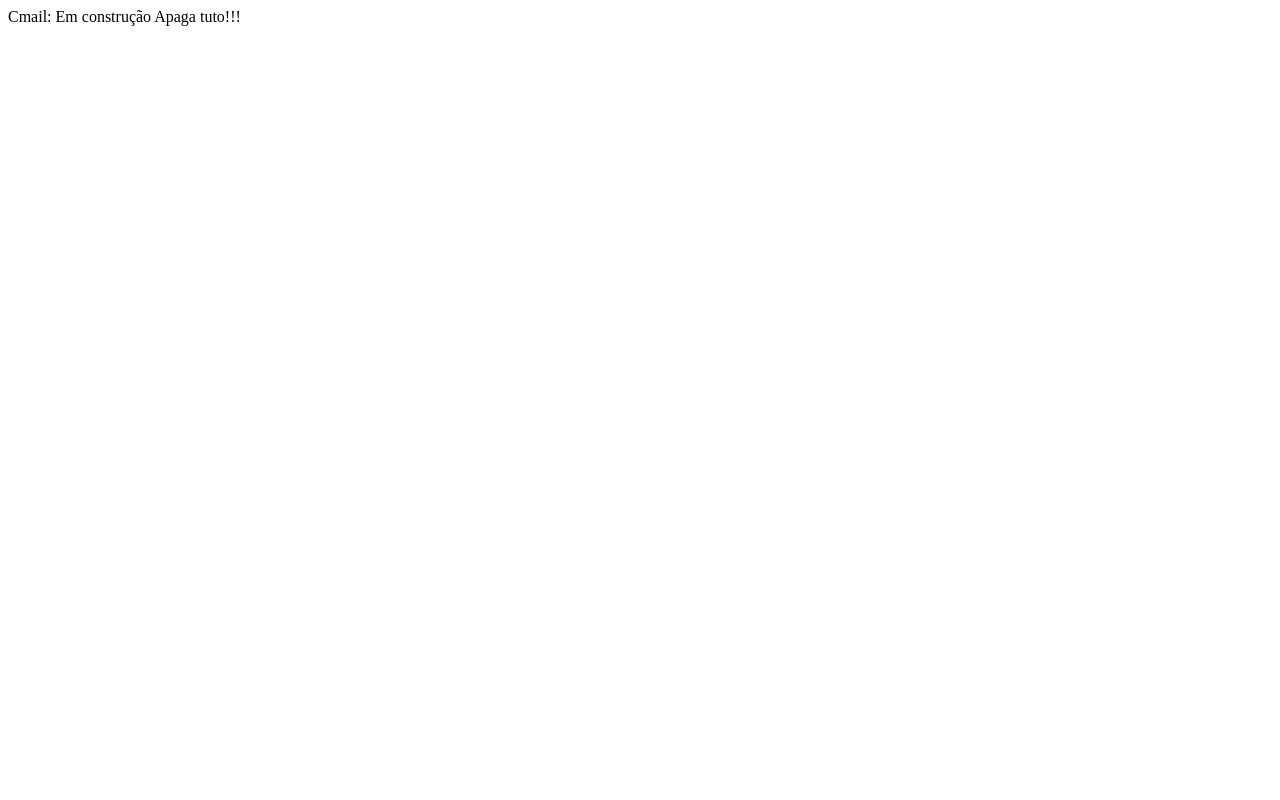
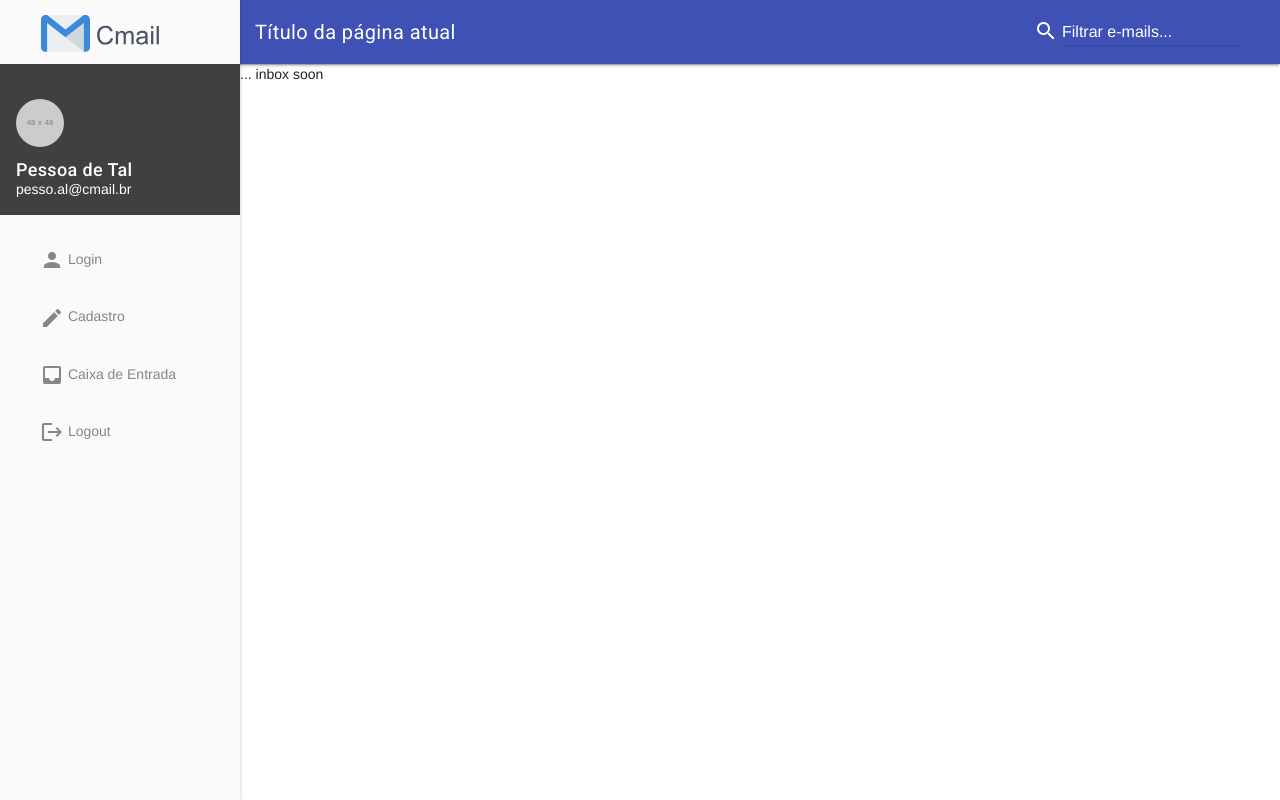
Before and after one commit to CaelumAulas/angular8733, an Angular app: page / in a window 1280 px wide. Built offline with nearby package versions, Linux system fonts and the light colour scheme.

Commit message:
já ta no github

```diff
--- a/src/app/app.component.html
+++ b/src/app/app.component.html
@@ -1,2 +1,9 @@
-Cmail: Em construção
-Apaga tuto!!!
+<div class="mdl-layout mdl-js-layout mdl-layout--fixed-drawer mdl-layout--fixed-header">
+  <cmail-header></cmail-header>
+
+  <main class="mdl-layout__content">
+    <div class="page-content">
+      ... inbox soon
+    </div>
+  </main>
+</div>
--- a/src/app/app.module.ts
+++ b/src/app/app.module.ts
@@ -2,10 +2,12 @@ import { BrowserModule } from '@angular/platform-browser';
 import { NgModule } from '@angular/core';
 
 import { AppComponent } from './app.component';
+import { HeaderComponent } from './header/header.component';
 
 @NgModule({
   declarations: [
-    AppComponent
+    AppComponent,
+    HeaderComponent
   ],
   imports: [
     BrowserModule
--- /dev/null
+++ b/src/app/header/header.component.css
@@ -0,0 +1,77 @@
+.headerGlobal__title {
+  left: 175px;
+ }
+
+ @media (max-width: 1024px) {
+  .headerGlobal {
+    display: flex;
+    z-index: 50;
+    position: relative;
+  }
+  .headerGlobal__title {
+    left: 0px;
+  }
+ }
+
+ .headerGlobal__logo {
+  max-width: 60%;
+ }
+
+ .headerGlobal__menuArea {
+  border: 0;
+ }
+
+ @media (min-width: 1025px) {
+  .headerGlobal__menuArea {
+    transform: translateX(0);
+  }
+ }
+
+ .headerGlobal__menuArea--active {
+  transform: translateX(0);
+ }
+ .headerGlobal__menuOverlay {
+  position: absolute;
+  top: 0;
+  left: 0;
+  right: 0;
+  bottom: 0;
+  background: rgba(0,0,0,0.5);
+  pointer-events: none;
+  opacity: 0;
+  transition: .5s;
+  z-index: 4;
+ }
+ .headerGlobal__menuArea--active + .headerGlobal__menuOverlay {
+  opacity: 1;
+  pointer-events: all;
+ }
+
+ .headerGlobal__userInfo {
+  background-color: #404040 !important;
+  box-sizing: border-box;
+  display: flex;
+  flex-direction: column;
+  justify-content: flex-end;
+  padding: 16px;
+  height: 151px;
+ }
+ .headerGlobal__userInfoAvatar {
+  width: 48px;
+  height: 48px;
+  border-radius: 24px;
+ }
+ .headerGlobal__userInfoData {
+  color: #ffffff;
+  padding-top: 14px;
+ }
+
+ .headerGlobal__userInfoDataName {
+  font-size: 18px;
+  margin: 0;
+ }
+
+
+.headerSearch__input::placeholder {
+  color: #ffffff;
+}
--- /dev/null
+++ b/src/app/header/header.component.html
@@ -0,0 +1,56 @@
+
+<header class="headerGlobal mdl-layout__header">
+  <button class="mdl-layout__drawer-button">
+    <span class="material-icons"></span>
+  </button>
+
+  <div class="mdl-layout__header-row">
+    <span class="headerGlobal__title mdl-layout-title">Título da página atual</span>
+
+    <div class="mdl-layout-spacer"></div>
+
+    <!-- Search -->
+    <div class="mdl-textfield mdl-js-textfield mdl-textfield--expandable
+         mdl-textfield--floating-label mdl-textfield--align-right is-focused mdl-cell--hide-phone ">
+      <!--Para fechar remover is-focused-->
+      <label class="mdl-button mdl-js-button mdl-button--icon" for="fixed-header-drawer-exp">
+        <span class="material-icons">search</span>
+      </label>
+      <div class="mdl-textfield__expandable-holder">
+        <input class="headerSearch__input mdl-textfield__input" type="text" name="sample" id="fixed-header-drawer-exp"
+          placeholder="Filtrar e-mails...">
+      </div>
+    </div>
+    <!--./Search-->
+  </div>
+</header>
+<section class="headerGlobal__menuArea mdl-layout__drawer">
+  <span class="mdl-layout-title">
+    <img class="headerGlobal__logo" src="assets/img/logo.svg" alt="CMail">
+  </span>
+
+  <header class="headerGlobal__userInfo">
+    <img src="http://placehold.it/48x48" class="headerGlobal__userInfoAvatar">
+    <div class="headerGlobal__userInfoData">
+      <h5 class="headerGlobal__userInfoDataName">Pessoa de Tal</h5>
+      <span>pesso.al@cmail.br</span>
+      <div class="mdl-layout-spacer"></div>
+    </div>
+  </header>
+
+  <nav class="mdl-navigation">
+    <a class="mdl-navigation__link">
+      <span class="material-icons">person</span> Login
+    </a>
+    <a class="mdl-navigation__link">
+      <span class="material-icons">create</span> Cadastro
+    </a>
+    <a class="mdl-navigation__link">
+      <span class="material-icons">inbox</span> Caixa de Entrada
+    </a>
+    <a class="mdl-navigation__link">
+      <span class="material-icons">logout</span> Logout
+    </a>
+  </nav>
+</section>
+<div class="headerGlobal__menuOverlay"></div>
--- a/src/index.html
+++ b/src/index.html
@@ -1,11 +1,18 @@
 <!doctype html>
-<html lang="en">
+<html lang="pt-br">
 <head>
   <meta charset="utf-8">
   <title>Cmail</title>
   <base href="/">
+
   <meta name="viewport" content="width=device-width, initial-scale=1">
   <link rel="icon" type="image/x-icon" href="favicon.ico">
+
+  <!-- Material Design -->
+  <link rel="stylesheet" href="https://fonts.googleapis.com/icon?family=Material+Icons">
+  <link rel="stylesheet" href="https://fonts.googleapis.com/css?family=Roboto:300,400,500">
+  <link rel="stylesheet" href="https://code.getmdl.io/1.3.0/material.indigo-red.min.css" />
+  <!-- ./Material Design -->
 </head>
 <body>
   <app-root></app-root>
--- a/src/styles.css
+++ b/src/styles.css
@@ -1 +1,13 @@
 /* You can add global styles to this file, and also import other style files */
+/* Ajuste de altura */
+.mdl-layout {
+  height: 100vh;
+}
+
+/* Ajuste do Menu */
+@media (min-width: 1025px) {
+  .mdl-layout--fixed-drawer > .mdl-layout__header {
+    margin-left: 240px;
+    width: calc(100% - 240px);
+  }
+}
```
Also changed, not shown: src/app/header/header.component.ts (added, +8 -0 lines), src/assets/img/logo.svg (added), 1 other file (tests, documents, lock files or other folders).
